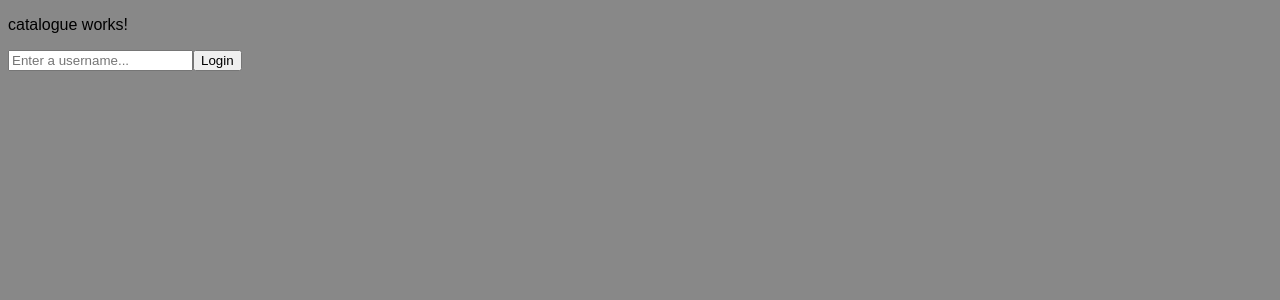
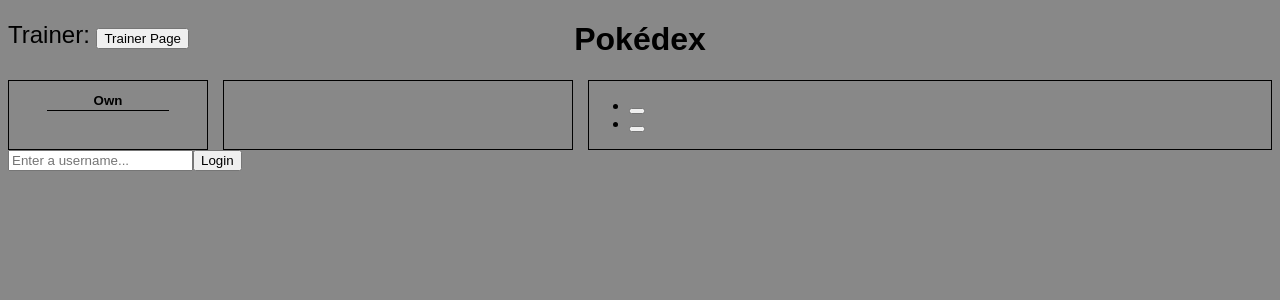
Before and after one commit to ludwigcarlsson/pokemon-trainer-experis, an Angular app: page /catalogue in a window 1280 px wide. Shown: the top 300 px of the page. Built offline with nearby package versions, Linux system fonts and the light colour scheme.

Commit message:
Vattenkruka & LudwigCarlsson - Feat: Initial styling of catalogue component

```diff
--- a/src/app/components/catalogue/catalogue.component.html
+++ b/src/app/components/catalogue/catalogue.component.html
@@ -1 +1,23 @@
-<p>catalogue works!</p>
+<div class="pokedex-container">
+  <div class="trainer-route">Trainer:
+    <button routerLink="/trainer">Trainer Page</button>
+  </div>
+
+  <h1>Pokédex</h1>
+  <div class="pokedex-information">
+    <div class="own-status">
+      <h5>Own</h5>
+      <img class="own-image" src="#" alt="" />
+    </div>
+    <div class="image-container">
+      <img class="pokemon-image" src="#" alt="" />
+    </div>
+    <div class="list-container">
+      <ul>
+        <li><button></button></li>
+        <li><button></button></li>
+      </ul>
+    </div>
+  </div>
+
+</div>
--- a/src/app/components/catalogue/catalogue.component.scss
+++ b/src/app/components/catalogue/catalogue.component.scss
@@ -0,0 +1,39 @@
+$border: 1px solid black;
+
+.pokedex-container{
+
+    .trainer-route {
+        font-size: 24px;
+        position: absolute;
+    }
+
+    h1 {
+        text-align: center;
+    }
+
+    .pokedex-information {
+        display: grid;
+        grid-template-columns: 200px 350px auto;
+        column-gap: 15px;
+    }
+
+    .own-status {
+        border: $border;
+
+        h5{
+            text-align: center;
+            border-bottom: 1px solid black;
+            width:60%;
+            margin: 10px auto;
+            padding: 2px;
+        }
+    }
+
+    .image-container {
+        border: $border;
+    }
+
+    .list-container {
+        border: $border;
+    }
+}
--- a/src/app/components/trainer/trainer.component.html
+++ b/src/app/components/trainer/trainer.component.html
@@ -1,12 +1,16 @@
 <div class="trainer-container">
-    <h1>Trainer Name</h1>
-    <h2>Collected pokemons</h2>
-    <div class="collected-container">
-        <div class="pokemon-card" *ngFor="let card of pokemoncards" routerLink='/pokemon/{{card.id}}'>
-            <img src="#" alt="pokemon-card" class="pokemon-sprite">
-            <p class="pokemon-title">{{card.title}}</p>
-            <p class="pokemon-type">Type: {{card.type}}</p>
-        </div>
+  <h1>Trainer: {{ username }}</h1>
+  <h2>Collected pokemons</h2>
+  <div class="collected-container">
+    <div
+      class="pokemon-card"
+      *ngFor="let card of pokemoncards"
+      routerLink="/pokemon/{{ card.id }}"
+    >
+      <img src="#" alt="pokemon-card" class="pokemon-sprite" />
+      <p class="pokemon-title">{{ card.title }}</p>
+      <p class="pokemon-type">Type: {{ card.type }}</p>
     </div>
-    <button type="button" routerLink="/catalogue">Collect more pokemons!</button>
+  </div>
+  <button type="button" routerLink="/catalogue">Collect more pokemons!</button>
 </div>
--- a/src/app/components/trainer/trainer.component.ts
+++ b/src/app/components/trainer/trainer.component.ts
@@ -3,26 +3,29 @@
 @Component({
   selector: 'app-trainer',
   templateUrl: './trainer.component.html',
-  styleUrls: ['./trainer.component.scss']
+  styleUrls: ['./trainer.component.scss'],
 })
 export class TrainerComponent implements OnInit {
-
-  public pokemoncards: any =
-  [{
+  public username: string = localStorage.getItem('username') || '';
+  public pokemoncards: any = [
+    {
       title: 'ditto',
       type: 'normal',
-    id: 1
-  }, {
+      id: 1,
+    },
+    {
       title: 'eevee',
       type: 'normal',
-    id: 2
-  }, {
+      id: 2,
+    },
+    {
       title: 'pidgey',
       type: 'normal',
-    id: 3
-  }]
+      id: 3,
+    },
+  ];
 
-  constructor() { }
+  constructor() {}
 
   ngOnInit(): void {
     const container = document.getElementById('login-container');
@@ -30,5 +33,4 @@
       container.remove();
     }
   }
-
 }
```
Lines whose indentation alone changed are shown as unchanged.
